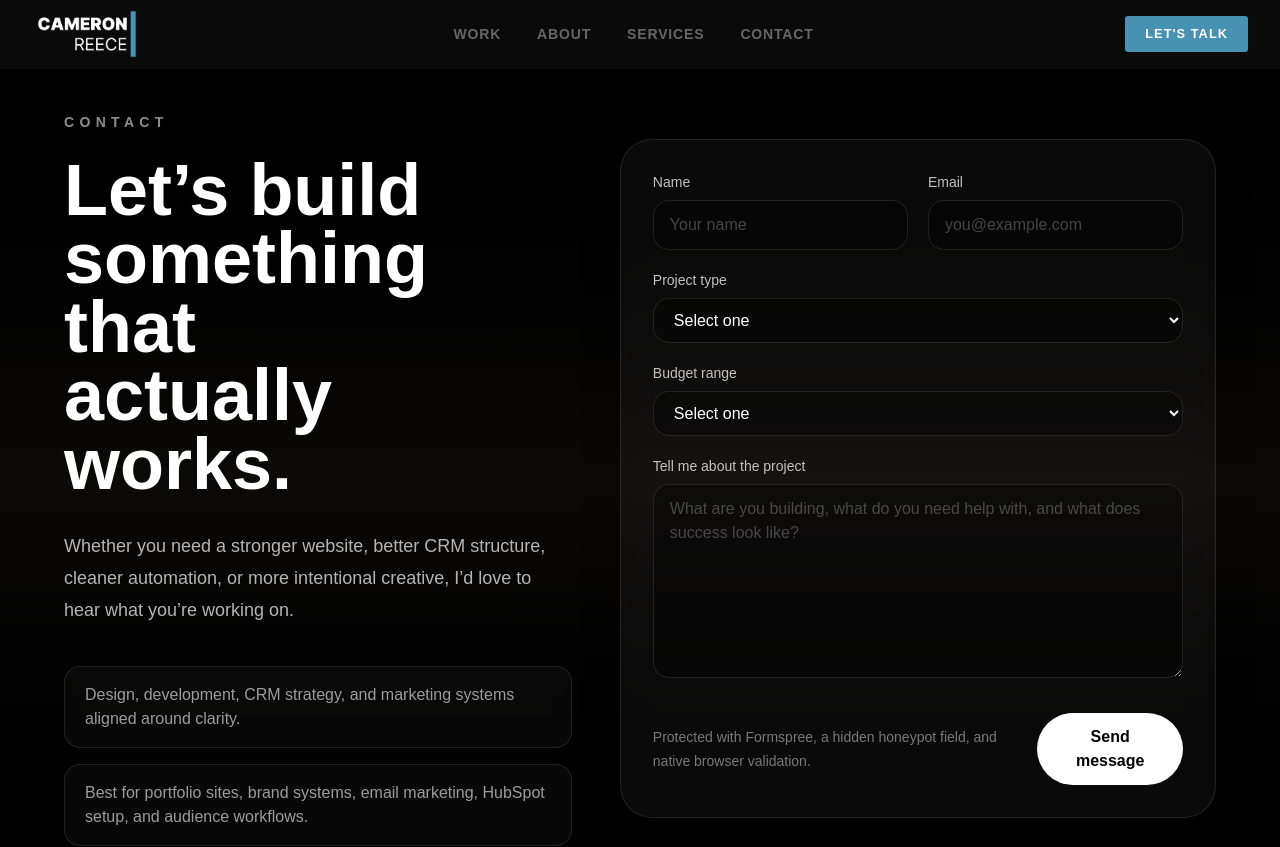
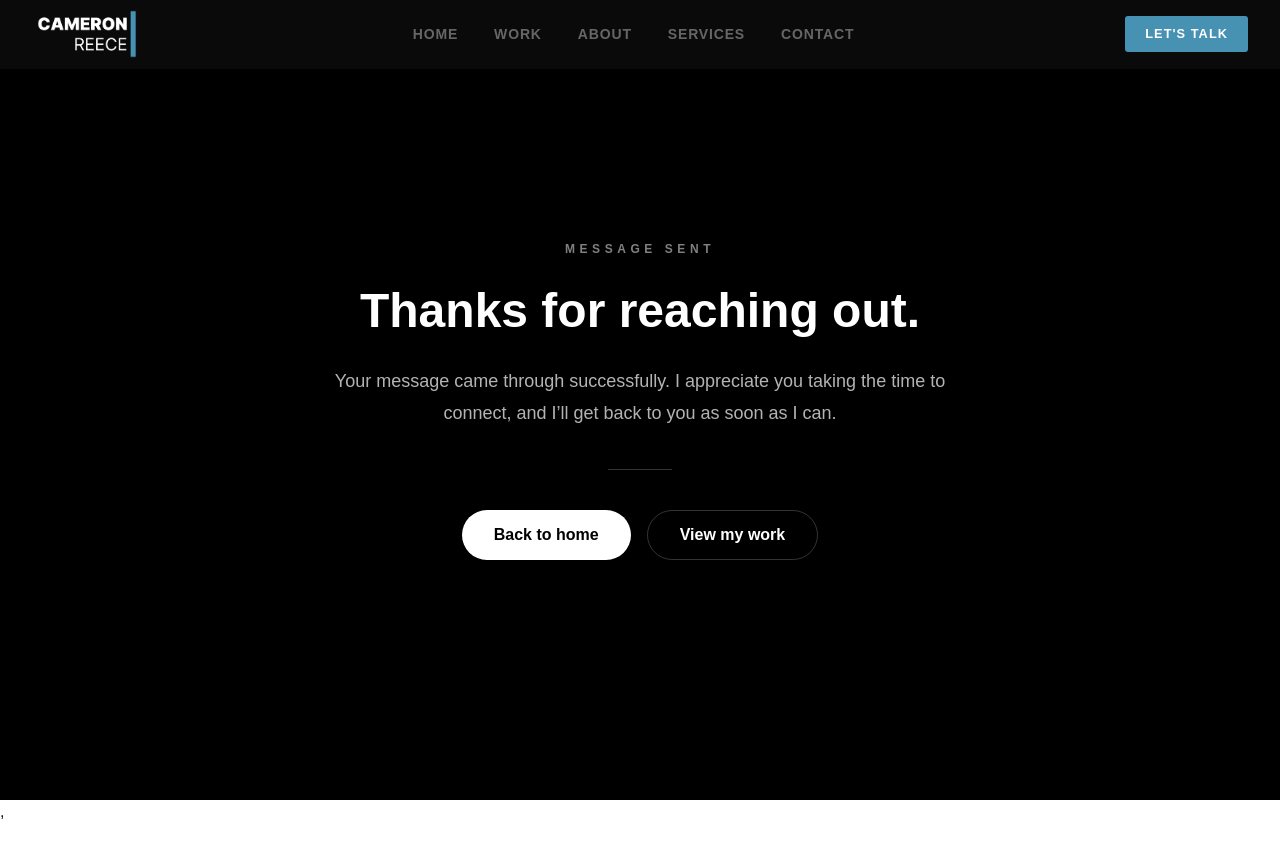
Before and after one commit to camlavallie/cameron_reece, a Next.js app: page /thanks in a window 1280 px wide. Shown: the top 847 px of the page. After the commit the page ends 824 px from the top, so only its background shows below. Built offline with nearby package versions, Linux system fonts and the light colour scheme.

Commit message:
thanks and contact

```diff
--- a/app/thanks/page.tsx
+++ b/app/thanks/page.tsx
@@ -1,166 +1,46 @@
-export default function ContactPage() {
+// app/thank-you/page.tsx
+
+export default function ThankYouPage() {
     return (
-      <main className="min-h-screen bg-black text-white">
-        <section className="relative isolate overflow-hidden">
-          <div className="absolute inset-0 bg-[radial-gradient(circle_at_top,rgba(255,255,255,0.08),transparent_35%),radial-gradient(circle_at_bottom_right,rgba(255,255,255,0.06),transparent_30%)]" />
-          <div className="absolute inset-0 bg-gradient-to-b from-black via-stone-950 to-black" />
+      <main className="min-h-screen bg-black text-white flex items-center justify-center px-6">
+        <div className="w-full max-w-2xl text-center">
 
-          <div className="relative mx-auto grid min-h-screen max-w-7xl items-center gap-12 px-6 py-20 sm:px-10 lg:grid-cols-[0.92fr_1.08fr] lg:px-16 lg:py-28">
-            <div className="max-w-xl">
-              <p className="text-xs font-semibold uppercase tracking-[0.38em] text-white/55 sm:text-sm">
-                Contact
-              </p>
+          {/* Label */}
+          <p className="text-xs font-semibold uppercase tracking-[0.38em] text-white/50">
+            Message Sent
+          </p>
 
-              <h1 className="mt-6 text-5xl font-semibold leading-[0.95] sm:text-6xl lg:text-7xl">
-                Let’s build
-                <br />
-                something that
-                <br />
-                actually works.
-              </h1>
+          {/* Title */}
+          <h1 className="mt-6 text-4xl font-semibold leading-tight sm:text-5xl">
+            Thanks for reaching out.
+          </h1>
 
-              <p className="mt-8 max-w-lg text-base leading-8 text-white/70 sm:text-lg">
-                Whether you need a stronger website, better CRM structure, cleaner automation,
-                or more intentional creative, I’d love to hear what you’re working on.
-              </p>
+          {/* Subtext */}
+          <p className="mt-6 text-base leading-8 text-white/70 sm:text-lg">
+            Your message came through successfully. I appreciate you taking the time to connect,
+            and I’ll get back to you as soon as I can.
+          </p>
 
-              <div className="mt-10 space-y-4 text-sm text-white/60 sm:text-base">
-                <div className="rounded-2xl border border-white/10 bg-white/[0.03] px-5 py-4 backdrop-blur-sm">
-                  Design, development, CRM strategy, and marketing systems aligned around clarity.
-                </div>
-                <div className="rounded-2xl border border-white/10 bg-white/[0.03] px-5 py-4 backdrop-blur-sm">
-                  Best for portfolio sites, brand systems, email marketing, HubSpot setup, and audience workflows.
-                </div>
-              </div>
-            </div>
+          {/* Divider */}
+          <div className="mx-auto mt-10 h-px w-16 bg-white/20" />
 
-            <div className="rounded-[2rem] border border-white/10 bg-white/[0.04] p-5 shadow-2xl shadow-black/30 backdrop-blur-md sm:p-6 lg:p-8">
-              <form
-                action="https://formspree.io/f/mlepkqzj"
-                method="POST"
-                className="space-y-5"
-              >
-                <input type="hidden" name="_subject" value="New portfolio contact form submission" />
-                <input type="hidden" name="source" value="nextjs-portfolio-contact-page" />
-                <input type="hidden" name="page" value="contact" />
+          {/* Actions */}
+          <div className="mt-10 flex flex-col gap-4 sm:flex-row sm:justify-center">
+            <a
+              href="/"
+              className="inline-flex items-center justify-center rounded-full bg-white px-8 py-3 text-sm font-semibold text-black transition hover:bg-white/90 sm:text-base"
+            >
+              Back to home
+            </a>
 
-                <div className="hidden" aria-hidden="true">
-                  <label htmlFor="website">Website</label>
-                  <input
-                    id="website"
-                    name="website"
-                    type="text"
-                    tabIndex={-1}
-                    autoComplete="off"
-                  />
-                </div>
-
-                <div className="grid gap-5 sm:grid-cols-2">
-                  <div>
-                    <label htmlFor="name" className="mb-2 block text-sm font-medium text-white/75">
-                      Name
-                    </label>
-                    <input
-                      id="name"
-                      name="name"
-                      type="text"
-                      autoComplete="name"
-                      required
-                      minLength={2}
-                      className="w-full rounded-2xl border border-white/10 bg-black/30 px-4 py-3 text-base text-white outline-none transition placeholder:text-white/25 focus:border-white/25 focus:bg-black/40"
-                      placeholder="Your name"
-                    />
-                  </div>
-
-                  <div>
-                    <label htmlFor="email" className="mb-2 block text-sm font-medium text-white/75">
-                      Email
-                    </label>
-                    <input
-                      id="email"
-                      name="email"
-                      type="email"
-                      autoComplete="email"
-                      required
-                      className="w-full rounded-2xl border border-white/10 bg-black/30 px-4 py-3 text-base text-white outline-none transition placeholder:text-white/25 focus:border-white/25 focus:bg-black/40"
-                      placeholder="you@example.com"
-                    />
-                  </div>
-                </div>
-
-                <div>
-                  <label htmlFor="projectType" className="mb-2 block text-sm font-medium text-white/75">
-                    Project type
-                  </label>
-                  <select
-                    id="projectType"
-                    name="projectType"
-                    defaultValue=""
-                    required
-                    className="w-full rounded-2xl border border-white/10 bg-black/30 px-4 py-3 text-base text-white outline-none transition focus:border-white/25 focus:bg-black/40"
-                  >
-                    <option value="" disabled className="text-black">
-                      Select one
-                    </option>
-                    <option value="website" className="text-black">Website design / development</option>
-                    <option value="branding" className="text-black">Branding / creative</option>
-                    <option value="hubspot" className="text-black">HubSpot / CRM systems</option>
-                    <option value="email-marketing" className="text-black">Email marketing / automation</option>
-                    <option value="other" className="text-black">Other</option>
-                  </select>
-                </div>
-
-                <div>
-                  <label htmlFor="budget" className="mb-2 block text-sm font-medium text-white/75">
-                    Budget range
-                  </label>
-                  <select
-                    id="budget"
-                    name="budget"
-                    defaultValue=""
-                    className="w-full rounded-2xl border border-white/10 bg-black/30 px-4 py-3 text-base text-white outline-none transition focus:border-white/25 focus:bg-black/40"
-                  >
-                    <option value="" disabled className="text-black">
-                      Select one
-                    </option>
-                    <option value="under-1k" className="text-black">Under $1k</option>
-                    <option value="1k-3k" className="text-black">$1k–$3k</option>
-                    <option value="3k-5k" className="text-black">$3k–$5k</option>
-                    <option value="5k-plus" className="text-black">$5k+</option>
-                  </select>
-                </div>
-
-                <div>
-                  <label htmlFor="message" className="mb-2 block text-sm font-medium text-white/75">
-                    Tell me about the project
-                  </label>
-                  <textarea
-                    id="message"
-                    name="message"
-                    rows={7}
-                    required
-                    minLength={20}
-                    className="w-full rounded-2xl border border-white/10 bg-black/30 px-4 py-3 text-base text-white outline-none transition placeholder:text-white/25 focus:border-white/25 focus:bg-black/40"
-                    placeholder="What are you building, what do you need help with, and what does success look like?"
-                  />
-                </div>
-
-                <div className="flex flex-col gap-4 pt-2 sm:flex-row sm:items-center sm:justify-between">
-                  <p className="text-sm leading-6 text-white/45">
-                    Protected with Formspree, a hidden honeypot field, and native browser validation.
-                  </p>
-
-                  <button
-                    type="submit"
-                    className="inline-flex items-center justify-center rounded-full bg-white px-8 py-3 text-sm font-semibold text-black transition hover:bg-white/90 sm:text-base"
-                  >
-                    Send message
-                  </button>
-                </div>
-              </form>
-            </div>
+            <a
+              href="/work"
+              className="inline-flex items-center justify-center rounded-full border border-white/20 px-8 py-3 text-sm font-semibold text-white transition hover:bg-white/10 sm:text-base"
+            >
+              View my work
+            </a>
           </div>
-        </section>
+        </div>
       </main>
     );
   }
--- a/components/Navbar.tsx
+++ b/components/Navbar.tsx
@@ -6,6 +6,7 @@ import Image from "next/image";
 import cameronReeceLogo from "@/assets/images/cameronreecelogo.png";
 
 const navLinks = [
+  { label: "Home", href: "/" },
   { label: "Work", href: "/work" },
   { label: "About", href: "/about" },
   { label: "Services", href: "/services" },
```
